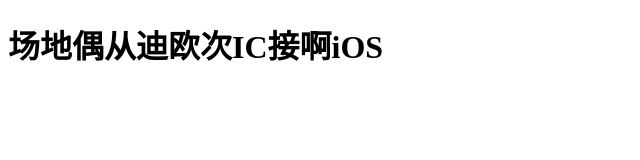
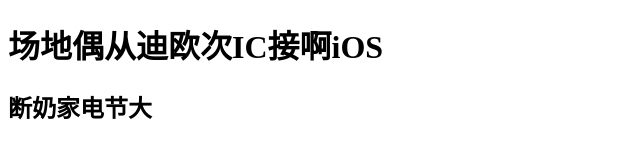
Before and after one commit to macycle/aaa, a plain HTML site: page index.html in a window 1280 px wide. Shown: the whole page, without its empty margins (0-640 px from the left). Drawn offline with Linux system fonts and the light colour scheme.

Commit message:
我又修改了

```diff
--- a/index.html
+++ b/index.html
@@ -9,6 +9,7 @@
 <body>
 
     <h1>场地偶从迪欧次IC接啊iOS</h1>
+    <h2>断奶家电节大</h2>
 
 </body>
 </html>
```
